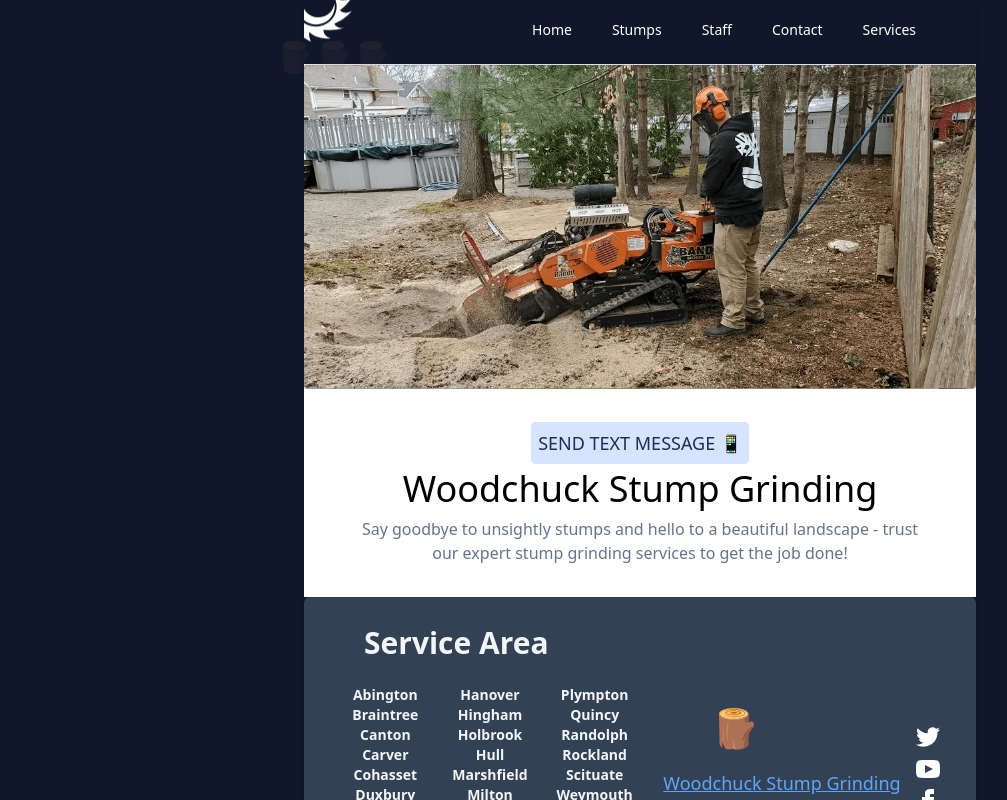
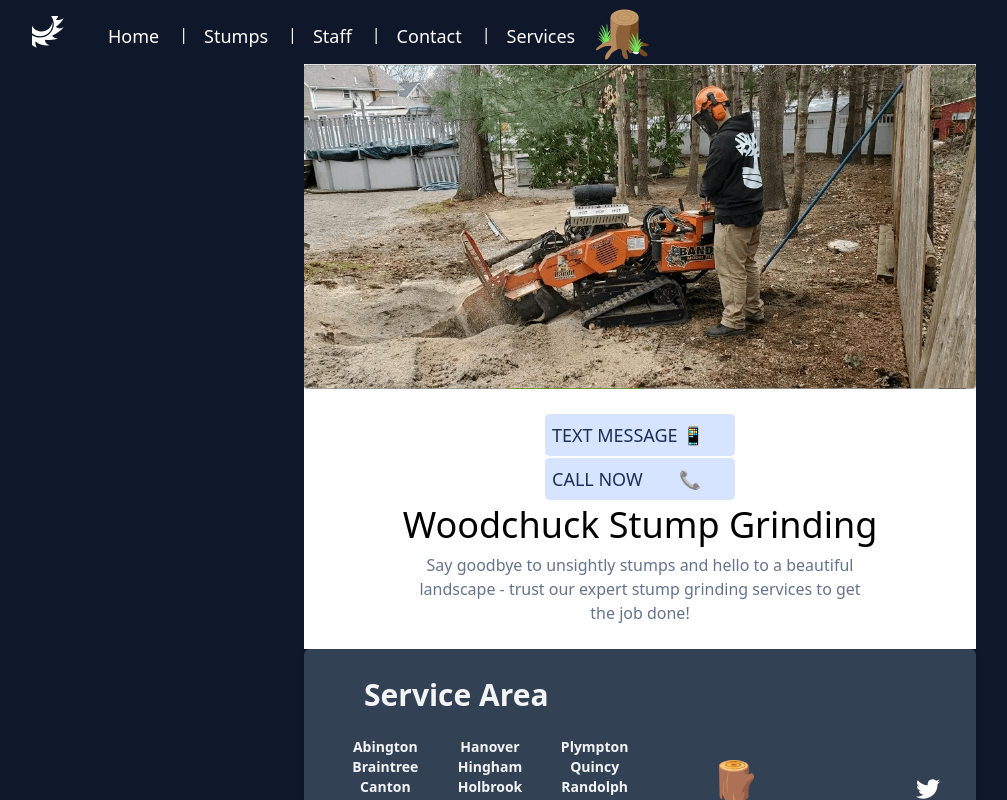
Before and after one commit to stevenrhett/woodchuck-app, a React (Vite) app: page / in a window 1280 px wide. Shown: the whole page, without its empty margins (0-1007 px from the left). Built offline with nearby package versions, Linux system fonts and the light colour scheme.

Commit message:
the opening page is done

```diff
--- a/src/App.jsx
+++ b/src/App.jsx
@@ -1,29 +1,38 @@
 import '/src/index.css'
 import {createBrowserRouter, RouterProvider} from "react-router-dom";
-import RootLayout from "/src/Root";
-import Stumps from "/src/Stumps";
-import Contact from "/src/Contact";
-import Staff from "/src/Staff";
+import RootLayout from "/src/Root.jsx";
+import Stumps from "/src/Stumps.jsx";
+import Contact from "/src/Contact.jsx";
+import Staff from "/src/Staff.jsx";
 import Services from "./Services.jsx";
 import Hero from "./Hero.jsx";
+import React from "react";
+import ErrorPage from "./ErrorPage.jsx";
 
 
 const router = createBrowserRouter([
 
     {
-            path: '/',
+        path: "/",
         element: <RootLayout/>,
+        errorElement: <ErrorPage/>,
         children: [
-                {index: true, path: "home", element: <Hero/>},
+            {path: "/", element: <Hero/>},
             {path: "stumps", element: <Stumps/>},
             {path: "staff", element: <Staff/>},
             {path: "contact", element: <Contact/>},
-                {path: "services", element: <Services/>}
+            {path: "services", element: <Services/>},
+            {path: "*", element: <ErrorPage/>}
+
         ]
-        }
-    ]
-)
+    },
 
-export default function App() {
+
+]);
+
+const App = () => {
     return (<RouterProvider router={router}/>)
 }
+
+
+export default App;
--- a/src/ErrorPage.jsx
+++ b/src/ErrorPage.jsx
@@ -4,10 +4,12 @@
     return (<div className="max-w-2xl mx-auto bg-white rounded-xl shadow-md md:max-w-2xl">
 
         <div className="text-center w-full h-full mt-24">
-            <h1>Error</h1>
+            <h1 className="text-4xl font-bold text-gray-800">404</h1>
             <p>Something went wrong</p>
             <p>Please try again</p>
-            <p>If the problem persists, please contact us</p>
+            <p>If the problem persists, please</p>
+            <a className="text-lg text-blue-500 hover:text-blue-600" href="mailto:someone@example.com">Contact Us</a>
+
         </div>
     </div>);
 };
--- a/src/Hero.jsx
+++ b/src/Hero.jsx
@@ -2,32 +2,40 @@
 import TimAtWork from "./assets/timatwork.png"
 
 
-export default function Hero() {
+export default function Hero(divVisible) {
+
     return (
         <>
             <div className="max-w-2xl bg-white mx-auto rounded-md">
+                {divVisible && <div>
                     <div className="md:flex bg-base-100">
                         <div className="md:shrink-0">
                             <img className="h-auto rounded bg-base w-fit overflow-hidden mx-auto object-cover"
                                  src={TimAtWork} alt="Tim At Work"/>
                         </div>
-                    <div className="p-8">
-                        <div
-                            className="brightness-200 rounded w-fit mx-auto px-2 py-2 uppercase  sm:text-sm text-lg text-slate-900  bg-gray-500 ring-1 ring-inset ring-white">
-                            <a href="sms:(1)(7816501119)"> Send Text Message</a>
-                            <span> 📱</span>
+                        <div className="py-6 flex flex-col">
+                            <div>
+                                <p className="flex-1 brightness-200 rounded  mx-auto px-2 py-2  w-40 lg:w-48 uppercase  sm:text-sm text-lg text-slate-900  bg-gray-500 ring-1 ring-inset ring-white">
+                                    <a href="sms:(1)(7816501119)">Text Message</a>
+                                    <span> 📱</span></p>
+                            </div>
+                            <div>
+                                <p className="flex brightness-200 rounded  mx-auto px-2 py-2  w-40 lg:w-48 uppercase  sm:text-sm text-lg text-slate-900  bg-gray-500 ring-1 ring-inset ring-white">
+                                    <a href="tel:+17816501119">Call Now</a>
+                                    <span className="ml-9">📞</span></p>
                             </div>
                             <a className="block mt-1 text-2xl lg:text-4xl text-center mx-auto leading-tight font-medium text-black hover:rounded-lg hover:bg-base-200 hover:animate-pulse">
                                 Woodchuck Stump Grinding
                             </a>
-                        <p className="mt-2 mx-auto text-center text-slate-500 max-w-xl">
-                            Say goodbye to unsightly stumps and hello to a beautiful landscape - trust our expert stump
+                            <p className="mt-2 mx-auto text-center text-slate-500 max-w-md">
+                                Say goodbye to unsightly stumps and hello to a beautiful landscape - trust our expert
+                                stump
                                 grinding services to get the job done!
                             </p>
                         </div>
                     </div>
+                </div>}
             </div>
-
         </>
     )
 }
--- a/src/HeroNavigation.jsx
+++ b/src/HeroNavigation.jsx
@@ -2,105 +2,130 @@
 import {Disclosure} from '@headlessui/react'
 import {Bars3Icon, XMarkIcon} from '@heroicons/react/24/outline'
 import vector from "./assets/Vector.svg";
-import {NavLink, useLocation} from "react-router-dom";
-import Hero from "./Hero.jsx";
-
-const navigation = [{name: 'Home', href: 'home', current: false}, {
-    name: 'Stumps', href: 'stumps', current: false
-}, {name: 'Staff', href: 'staff', current: false}, {
-    name: 'Contact', href: 'contact', current: false
-}, {name: 'Services', href: 'services', current: false},]
-
-function classNames(...classes) {
-    return classes.filter(Boolean).join(' ')
-}
+import {NavLink} from "react-router-dom";
+import TreeStump from "./assets/tree-stump.png"
 
 
 export default function HeroNavigation() {
+    const shoot = () => {
+        alert("If you are getting this message mention ALERT20 " +
+            "and we will give you 20 % of your next service." + "Thanks");
+    }
     const [isDivVisible, setIsDivVisible] = useState(true);
-    const handleComponentClick = () => {
-        setIsDivVisible(false);
-    };
 
-    const {pathname} = useLocation();
-
-
-    const updatedNavigation = navigation.map((item) => ({
-        ...item, current: item.href === pathname
-    }));
-
+    function toggle() {
+        setIsDivVisible(!isDivVisible);
+    }
 
     return (<Disclosure as="nav" className="mx-auto bg-slate-900">
         {({open}) => (<>
-            <div className="max-w-2xl mx-auto  rounded-md shadow-md">
-                <div className="relative flex items-center justify-between h-16">
-                    <div className="flex flex-1 justify-start">
-                        <div className="lg:left-0 lg:top-0">
+            <div className="mx-auto max-w-7xl px-4 sm:px-6 lg:px-8">
+                <div className="flex h-16 justify-between">
+                    <div className="flex">
+                        <div className="flex flex-shrink-0 items-center">
                             <img
-                                className="h-12 w-auto animate-bounce duration-75"
+                                className="block h-8 w-auto lg:hidden animate-bounce duration-75"
                                 src={vector}
                                 alt="Photo a half of a saw blade."/>
-                            <div className="animate-ping duration-75">
+                            <div className="animate-ping lg:hidden duration-75">
                                 <span>🪵🪵🪵</span></div>
-
+                            <img
+                                className="hidden h-8 w-auto lg:block"
+                                src={vector}
+                                alt="Photo a half of a saw blade"
+                            />
                         </div>
-                        <div className="flex-1 flex items-center justify-center">
+                        <div className="hidden lg:ml-6 lg:flex lg:space-x-8">
+                            <ul
+                                className="inline-flex items-center px-1 pt-1  font-medium text-white"
+                            >
+                                <li className=" px-1 pt-1 ml-3 block hover:bg-gray-100 text-lg rounded hover:text-gray-900"
+                                ><NavLink onClick={shoot} to="/" end>Home</NavLink>
+                                </li>
+                                <span className="ml-4">|</span>
+                                <li className=" px-1 pt-1 block ml-3 hover:bg-gray-100 text-lg rounded hover:text-gray-900"
+                                ><NavLink onClick={toggle}
+                                          to="stumps">Stumps</NavLink>
+                                </li>
+                                <span className="ml-4">|</span>
+                                <li className=" px-1 pt-1 ml-3 block hover:bg-gray-100 text-lg rounded hover:text-gray-900"
+                                ><NavLink onClick={toggle}
+                                          to="staff">Staff</NavLink>
+                                </li>
+                                <span className="ml-4">|</span>
+                                <li className=" px-1 pt-1 ml-3 block hover:bg-gray-100 text-lg rounded hover:text-gray-900"
+                                ><NavLink onClick={toggle}
+                                          to="contact">Contact</NavLink>
+                                </li>
+                                <span className="ml-4">|</span>
+                                <li
+                                    className=" px-1 pt-1 block ml-3 hover:bg-gray-100 text-lg rounded hover:text-gray-900"
+                                ><NavLink onClick={toggle}
+                                          to="services">Services</NavLink></li>
+                                <span>
+                                    <img src={TreeStump} alt="" className="ml-4"/>
+                                </span></ul>
                         </div>
-                        <div className="text-white  hidden lg:mr-6 justify-center lg:block">
-                            <div className="text-white pt-4 text-center flex mr-6 justify-center space-x-4">
-                                {updatedNavigation.map((item) => (<NavLink
-                                    onClick={handleComponentClick}
-                                    key={item.name}
-                                    to={item.href}
-                                    className={classNames(item.current ? 'bg-gray-900 text-white' : 'hover:bg-gray-700 hover:text-white', 'px-3 py-2 rounded-md text-sm font-medium')}
-                                    aria-current={item.current ? 'page' : undefined}
-                                >
-                                    {item.name}
-                                </NavLink>))}
+                    </div>
+                    <div className="flex items-center">
+                        <div className="flex-shrink-0">
+                            <div className="-ml-2 mr-2 flex items-center lg:hidden">
+                                {/* Mobile menu button */}
+                                <Disclosure.Button
+                                    className="inline-flex items-center justify-center rounded-md p-2 text-gray-100 hover:bg-gray-100 hover:text-gray-500 focus:outline-none focus:ring-2 focus:ring-inset focus:ring-gray-500">
+                                    <span className="sr-only">Open main menu</span>
+                                    {open ? (<XMarkIcon className="block h-6 w-6" aria-hidden="true"/>) : (
+                                        <Bars3Icon className="block h-6 w-6" aria-hidden="true"/>)}
+                                </Disclosure.Button>
                             </div>
                         </div>
                     </div>
-                    <div className="absolute flex lg:hidden text-white">
-                        {/* Mobile menu button*/}
-                    </div>
-
-                    {/*this is the menu of three bars on the small screen top right*/}
-
-                    <div
-                        className="relative text-white  flex items-center justify-end h-16 lg:hidden right-4 items-center pl-2">
-                        <Disclosure.Button
-                            className="inline-flex items-center justify-center rounded-md p-2 text-gray-100 hover:bg-gray-600 text-white outline-white ring-1 ring-inset ring-white">
-                            <span className="sr-only">Open main menu</span>
-                            {open ? (<XMarkIcon className="block h-6 w-6" aria-hidden="true"/>) : (<Bars3Icon
-                                className="block h-6 w-6" aria-hidden="true"/>)}
-                        </Disclosure.Button>
-                    </div>
-
                 </div>
             </div>
 
-            {/*this is the menu that appears after clicking the three bars on the small screen*/}
-            <Disclosure.Panel className="lg:hidden">
-                <div className="text-white brightness-100 max-h-screen space-y-1 px-2 pt-2 pb-3">
-                    {navigation.map((item) => (<Disclosure.Button
-                        key={item.name}
-                        as="a"
-                        href={item.href}
-                        className={classNames(item.current ? 'bg-slate-900 text-white opacity-75' : 'hover:bg-gray-700 opacity-90', 'block px-3 py-2 rounded-md  font-medium')}
-                        aria-current={item.current ? 'page' : undefined}
-                    >
-                        <NavLink onClick={handleComponentClick}
-                                 to={item.href}>{item.name}</NavLink>
-                    </Disclosure.Button>))}
+            <Disclosure.Panel className="lg:hidden"
+            >
+                <div>
+                    <div className="space-y-1 pt-2 pb-3">
+                        <div className="pt-2 pb-3">
+                            <Disclosure.Button
+                                className="block border-l-2 font-medium text-white hover:bg-gray-100 hover:text-lg hover:rounded hover:text-gray-500 focus sm:pl-5 sm:pr-6"
+
+                            ><NavLink to="/" end>Home</NavLink>
+
+                            </Disclosure.Button>
+                        </div>
+                        <div className="pt-2 pb-3">
+                            <Disclosure.Button
+                                className="block border-l-2 font-medium text-white hover:bg-gray-100 hover:text-lg hover:rounded hover:text-gray-500 focus sm:pl-5 sm:pr-6"
+                            >
+                                <NavLink onClick={toggle} to="stumps">Stumps</NavLink>
+                            </Disclosure.Button>
+                        </div>
+                        <div className="pt-2 pb-3">
+                            <Disclosure.Button
+                                className="block border-l-2 font-medium text-white hover:bg-gray-100 hover:text-lg hover:rounded hover:text-gray-500 focus sm:pl-5 sm:pr-6"
+                            ><NavLink onClick={toggle}
+                                      to="staff">Staff</NavLink>
+                            </Disclosure.Button>
+                        </div>
+                        <div className="pt-2 pb-3">
+                            <Disclosure.Button
+                                className="block border-l-2 font-medium text-white hover:bg-gray-100 hover:text-lg hover:rounded hover:text-gray-500 focus sm:pl-5 sm:pr-6"
+                            ><NavLink onClick={toggle}
+                                      to="contact">Contact</NavLink>
+                            </Disclosure.Button>
+                        </div>
+                        <div className="pt-2 pb-3">
+                            <Disclosure.Button
+                                className="block border-l-2 font-medium text-white hover:bg-gray-100 hover:text-lg hover:rounded hover:text-gray-500 focus sm:pl-5 sm:pr-6"
+                            ><NavLink onClick={toggle}
+                                      to="services">Services</NavLink>
+                            </Disclosure.Button>
+                        </div>
+                    </div>
                 </div>
             </Disclosure.Panel>
-            <div>
-                {isDivVisible && <div>
-                    <Hero/>
-                </div>}
-
-            </div>
-
 
         </>)}
     </Disclosure>)
--- a/src/Root.jsx
+++ b/src/Root.jsx
@@ -10,8 +10,6 @@
             <HeroNavigation/>
             <Outlet/>
             <Footer/>
-
-
         </>
     )
 }
--- a/tailwind.config.cjs
+++ b/tailwind.config.cjs
@@ -1,7 +1,7 @@
 module.exports = {
-    darkMode: ['class', '[data-mode="dark"]'], content: ["./index.html", "./src/**/*.{js,ts,jsx,tsx}",], theme: {
+    content: ["./index.html", "./src/**/*.{js,ts,jsx,tsx}",], theme: {
         screens: {
-            'sm': {'min': '370px', 'max': '745px'}, 'lg': {'min': '746px', 'max': '2400px'},
+            'sm': {'min': '576px', 'max': '768px'}, 'lg': {'min': '769px', 'max': '2400px'},
         },
     }, plugins: [require('@tailwindcss/aspect-ratio'), require('@tailwindcss/forms'), require("daisyui")],
 };
```
Also changed, not shown: src/Stumps.jsx (+8 -7 lines), src/assets/tree-stump.png (added). Lines whose indentation alone changed are shown as unchanged.
